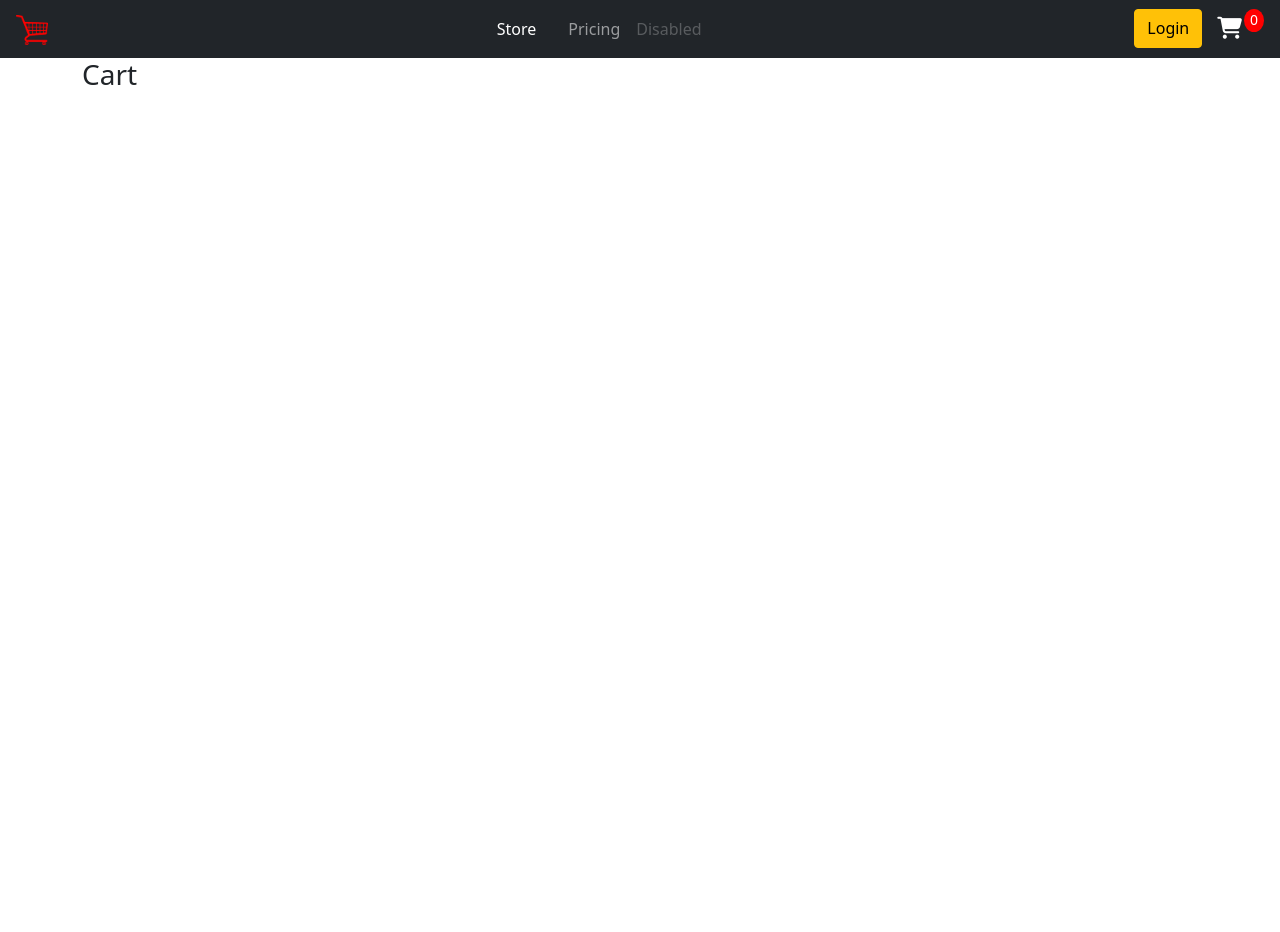
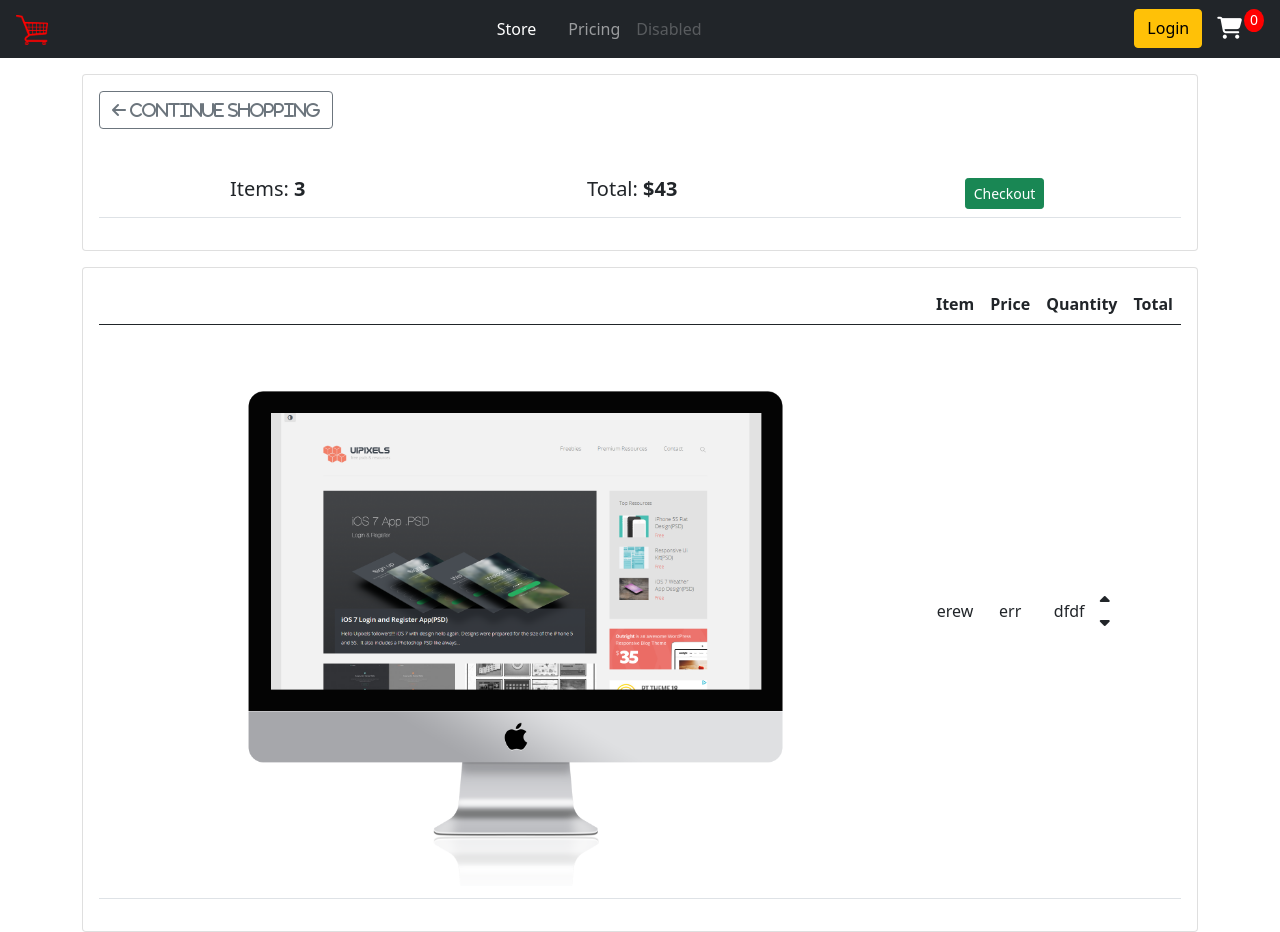
Before and after one commit to tavoxr/django-ecommerce, a Django app: page /cart/ in a window 1280 px wide. Before the commit the page ends 85 px from the top, so only its background shows below. Run offline with Django 3.2, Linux system fonts and the light colour scheme; lists and menus that the app fills with data are empty; some libraries are stand-ins or nearby versions.

Commit message:
cart page

```diff
--- a/store/static/css/main.css
+++ b/store/static/css/main.css
@@ -41,3 +41,8 @@ body{
 #productContent{
 	border:hidden;
 }
+
+#productImgList{
+	width: 100%;
+
+}
--- a/store/templates/store/Cart.html
+++ b/store/templates/store/Cart.html
@@ -1,6 +1,55 @@
 {% extends 'store/Main.html' %}
+{%load static %}
+{% block content %}
+<div class="row mt-3">
+    <div class="col-12">
+        <div class="card card-body ">
+            <div class="d-grid gap-2 d-md-block">
+            <a href="{% url 'store' %}" class="btn btn-outline-secondary btn-inblock"><i class="fas fa-arrow-left">  Continue Shopping</i></a>
+            </div>
+            <br/>
+            <div class="table-responsive mt-3">
+                <table class="table ">
+                    <thead>
+                        <tr>
+                            <th class="text-center" scope="col"><h5>Items: <strong>3</strong></h5></th>
+                            <th class="text-center" scope="col"><h5>Total: <strong>$43</strong></h5></th>
+                            <th scope="col" class="text-center" ><a href="{% url 'checkout' %}" class="btn btn-success btn-sm">Checkout</a></th>
+                        </tr>
+                    </thead>
+                </table>
+                </div>
+            </div>
+        </div>
+    </div>
+<div class="row mt-3">
+    <div class="col-12">
+        <div class="card card-body d-flex justify-content-center">
+            <div class="table-responsive">
+                <table class="table">
+                    <thead>
+                        <tr class="text-center">
+                            <th></th>
+                            <th scope="col">Item</th>
+                            <th scope="col">Price</th>
+                            <th scope="col">Quantity</th>
+                            <th scope="col">Total</th>
+                        </tr>
+                    </thead>
+                    <tbody>
+                        <tr class="text-center">
+                            <td class=""><img src="{% static 'images/product1.png' %}" class="p-0 m-1" width="90"  id="productImgList" /></td>
+                            <td class="align-middle">erew</td>
+                            <td class="align-middle">err</td>
+                            <td class="align-middle"><div class="d-flex flex-row justify-content-around"><p class="mt-3">dfdf</p><div class="d-flex flex-column justify-content-center"><i class="fas fa-sort-up"></i><i class="fas fa-sort-down"></i></div></div></td>
+                            <td class="align-middle"></td>
+                        </tr>
+                    </tbody>
+                </table>
+            </div>
 
-{% block content %}
-<h3>Cart</h3>
+        </div>
+    </div>
+</div>
 
 {% endblock%}
```
